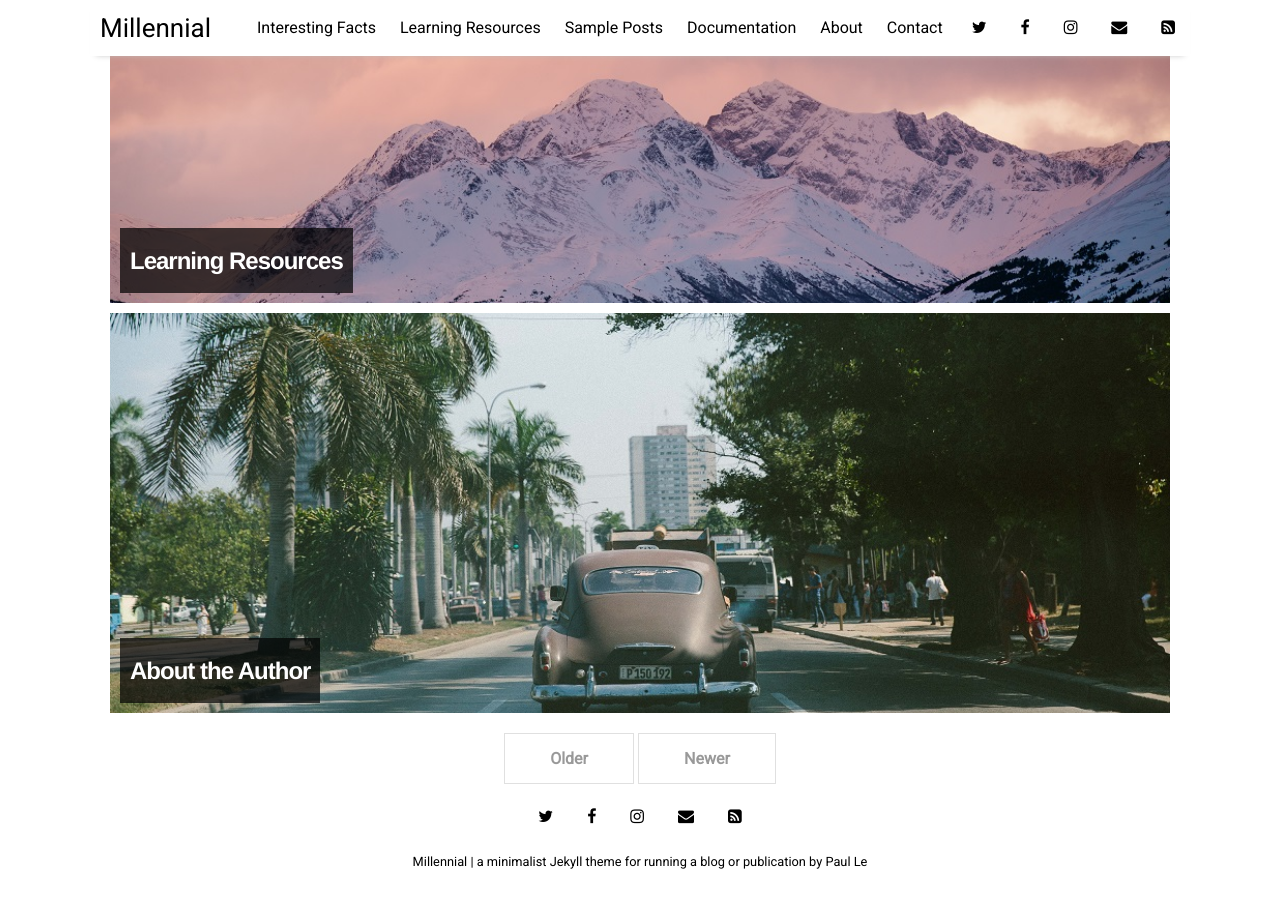
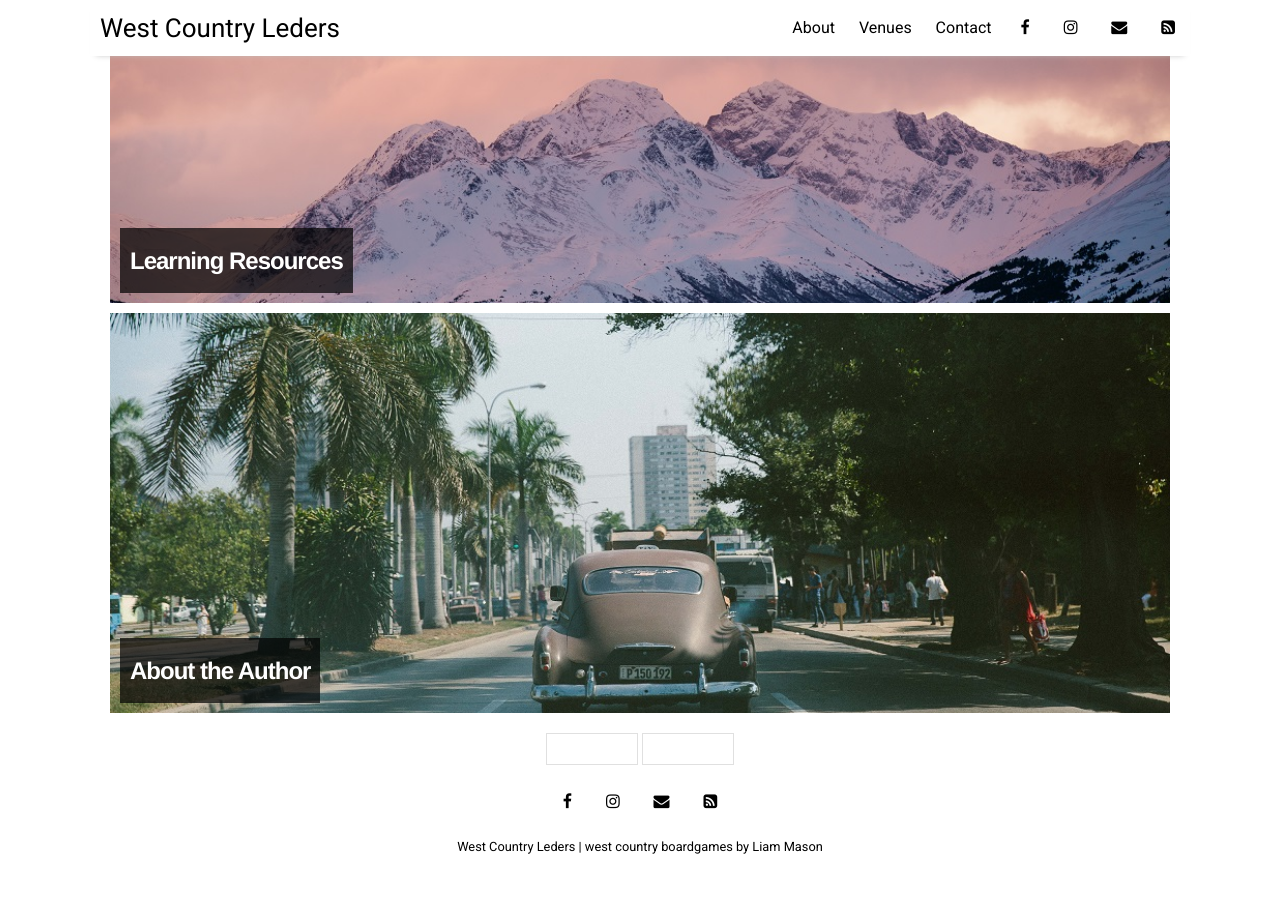
Before and after one commit to ChilledEther/west-country-leders-new, a Jekyll site: the page built from index.html, in a window 1280 px wide and 900 px high, scrolled down 1398 px. Built offline with Jekyll 4.4.1, drawn with Linux system fonts in a browser that asks for light colours; nearby versions of some CDN libraries; the list of posts is cut into pages by our own code.

Commit message:
chore: update settings

```diff
--- a/_config.yml
+++ b/_config.yml
@@ -10,9 +10,9 @@ permalink:           /:title
 plugins:             [jekyll-paginate, jekyll-sitemap, jekyll-feed, jekyll-seo-tag]
 
 # Customise atom feed settings (this is where Jekyll-Feed gets configuration information)
-title:		           "Millennial"
-description:	       "a minimalist Jekyll theme for running a blog or publication"
-author:              "Paul Le"
+title:		           "West Country Leders"
+description:	       "west country boardgames"
+author:              "Liam Mason"
 
 # RSS 2.0 can be used instead of Atom by uncommenting following two lines
 #feed:
--- a/_data/settings.yml
+++ b/_data/settings.yml
@@ -7,26 +7,22 @@ disqus:
 google-ID: 'UA-112060364-2'
 
 menu:
-- {name: 'Interesting Facts',  url: 'facts'}
-- {name: 'Learning Resources', url: 'resources'}
-- {name: 'Sample Posts',       url: 'sample-posts'}
-- {name: 'Documentation',      url: 'documentation'}
-- {name: 'About',              url: 'about'}
-- {name: 'Contact',            url: 'contact'}
+- {name: 'About',   url: 'about'}
+- {name: 'Venues',  url: 'venues'}
+- {name: 'Contact', url: 'contact'}
 
 # Available social icons are powered by Font Awesome, so you can use any icon that they offer
 social:
-- {icon: 'twitter', link:    'https://twitter.com/paululele'}
-- {icon: 'facebook', link:   'https://www.facebook.com/paululele'}
+- {icon: 'facebook', link:   'https://www.facebook.com'}
 - {icon: 'instagram', link:  'https://instagram.com/paululele'}
 - {icon: 'envelope', link:   'mailto:hello@paulle.ca'}
 - {icon: 'rss-square', link: 'feed.xml'}
 # - {icon: 'rss-square', link: 'rss-feed.xml'}
 
 # Customize site text
-pagination:
-  next_page: 'Newer'
-  previous_page: 'Older'
+# pagination:
+#   next_page: 'Newer'
+#   previous_page: 'Older'
 
 sharing_button_prompt: 'Feel free to share!'
 
```
Also changed, not shown: pages/venues.md (added, +6 -0 lines).
